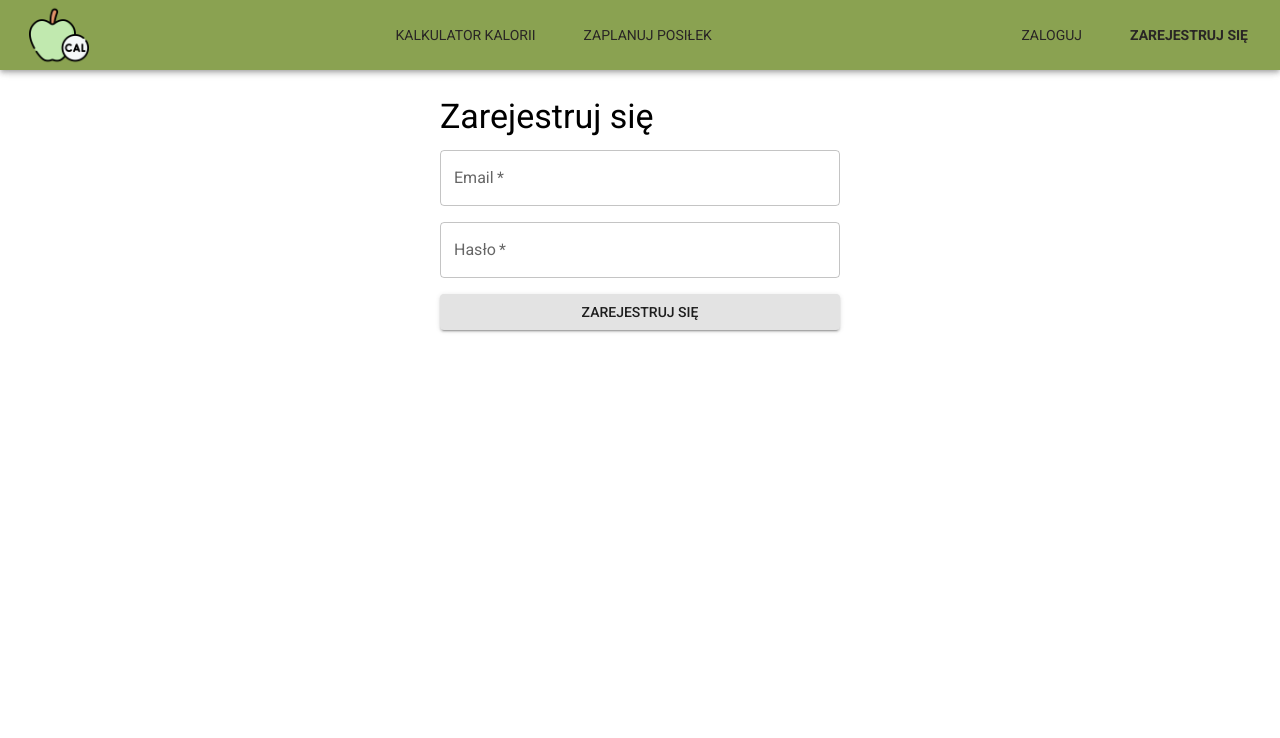
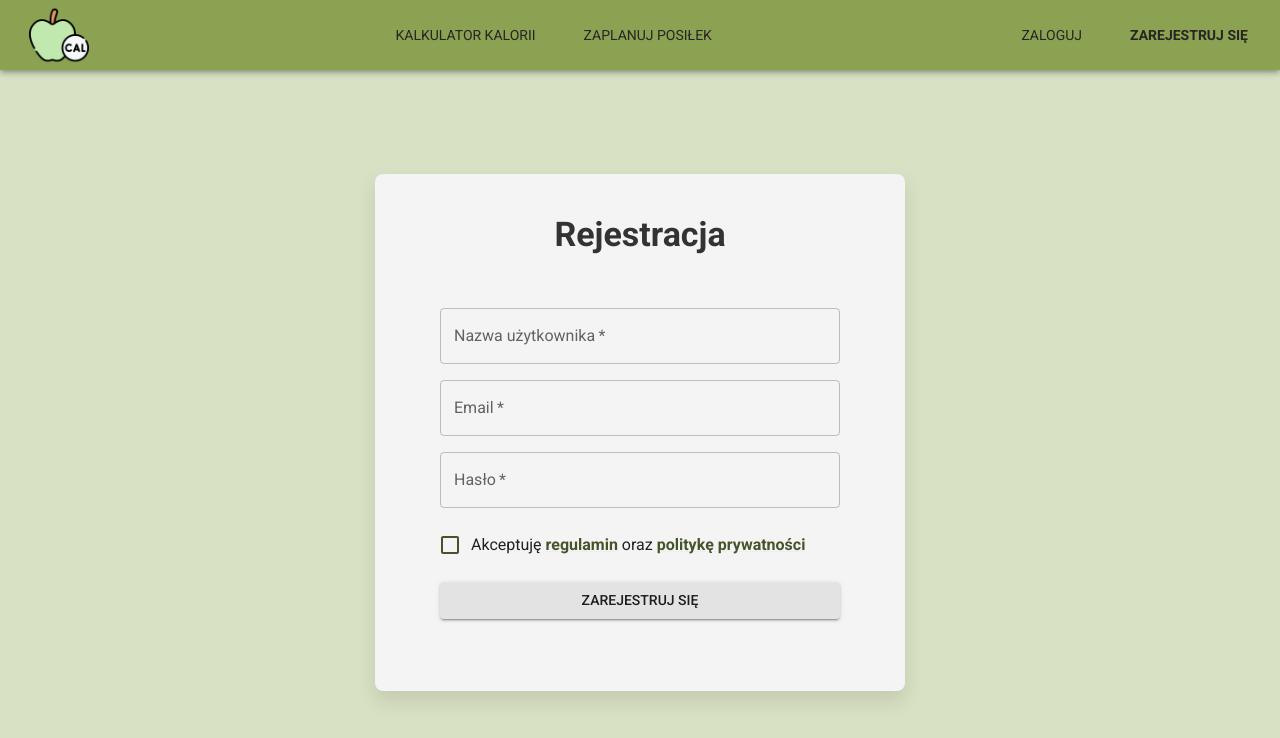
Before and after one commit to FalcO0O/WDAI_Projekt, a React (Create React App) app in the folder app/: page /register in a window 1280 px wide. Shown: the top 738 px of the page. Built offline with nearby package versions, Linux system fonts and the light colour scheme.

Commit message:
finalny wyglad strony rejestracji

```diff
--- a/app/src/MealsDB/MealsHistory.json
+++ b/app/src/MealsDB/MealsHistory.json
@@ -118,5 +118,29 @@
     "carbs": "115.00",
     "fats": "1.50",
     "id": 1738000561160
+  },
+  {
+    "userID": 2,
+    "date": "2025-01-28T14:04:59.414Z",
+    "mealName": "Śniadanie",
+    "productName": "Jabłko",
+    "grams": 50,
+    "calories": "26.00",
+    "proteins": "0.15",
+    "carbs": "7.00",
+    "fats": "0.10",
+    "id": 1738073133598
+  },
+  {
+    "userID": 2,
+    "date": "2025-01-28T14:04:59.414Z",
+    "mealName": "Śniadanie",
+    "productName": "Jabłko",
+    "grams": 50,
+    "calories": "26.00",
+    "proteins": "0.15",
+    "carbs": "7.00",
+    "fats": "0.10",
+    "id": 1738073142462
   }
 ]
--- /dev/null
+++ b/app/src/components/MessageDisplay.tsx
@@ -0,0 +1,27 @@
+// src/components/MessageDisplay.tsx
+import React from "react";
+import { Typography, Box } from "@mui/material";
+
+interface MessageDisplayProps {
+  error: string;
+  message: string;
+}
+
+const MessageDisplay: React.FC<MessageDisplayProps> = ({ error, message }) => {
+  return (
+    <Box sx={{ maxWidth: 400, mx: "auto", mt: 4 }}>
+      {error && (
+        <Typography color="error" mt={2}>
+          {error}
+        </Typography>
+      )}
+      {message && (
+        <Typography color="primary" mt={2}>
+          {message}
+        </Typography>
+      )}
+    </Box>
+  );
+};
+
+export default MessageDisplay;
--- /dev/null
+++ b/app/src/components/RegisterForm.tsx
@@ -0,0 +1,199 @@
+import React, { useState, useEffect } from "react";
+import {
+  Box,
+  TextField,
+  Button,
+  Checkbox,
+  FormControlLabel,
+  Dialog,
+  DialogActions,
+  DialogContent,
+  DialogTitle,
+  Link,
+  Typography,
+} from "@mui/material";
+import axios, { AxiosError } from "axios";
+
+// Definiowanie interfejsu dla danych błędu
+interface ErrorResponse {
+  error: string;
+}
+
+interface RegisterFormProps {
+  setMessage: (message: string) => void;
+  setError: (error: string) => void;
+}
+
+const RegisterForm: React.FC<RegisterFormProps> = ({
+  setMessage,
+  setError,
+}) => {
+  const [email, setEmail] = useState<string>("");
+  const [username, setUsername] = useState<string>(""); // Stan dla nazwy użytkownika
+  const [password, setPassword] = useState<string>(""); // Hasło domyślnie puste
+  const [isAgreed, setIsAgreed] = useState<boolean>(false); // Stan dla checkboxa
+  const [openTerms, setOpenTerms] = useState<boolean>(false); // Stan do regulaminu
+  const [openPrivacy, setOpenPrivacy] = useState<boolean>(false); // Stan do polityki prywatności
+
+  useEffect(() => {
+    const storedEmail = sessionStorage.getItem("email");
+    const storedUsername = sessionStorage.getItem("username");
+
+    if (storedEmail) setEmail(storedEmail);
+    if (storedUsername) setUsername(storedUsername);
+
+    setPassword(""); // Resetujemy hasło, aby nie było zapisane
+  }, []);
+
+  const handleRegister = async (e: React.FormEvent<HTMLFormElement>) => {
+    e.preventDefault();
+
+    if (!isAgreed) {
+      setError("Musisz zaakceptować regulamin i politykę prywatności.");
+      return;
+    }
+
+    try {
+      const response = await axios.post("http://localhost:5000/api/register", {
+        email,
+        username, // Przekazujemy nazwę użytkownika
+        password,
+      });
+
+      setMessage(response.data.message);
+      setEmail("");
+      setUsername("");
+      setPassword("");
+      setError("");
+    } catch (err) {
+      const axiosError = err as AxiosError<ErrorResponse>;
+      setError(
+        axiosError.response?.data.error || "Błąd rejestracji. Spróbuj ponownie."
+      );
+      setMessage("");
+    }
+  };
+
+  const handleClose = () => {
+    setOpenTerms(false);
+    setOpenPrivacy(false);
+  };
+
+  return (
+    <Box
+      component="form"
+      onSubmit={handleRegister}
+      sx={{ maxWidth: 400, mx: "auto", mt: 4 }}
+    >
+      <TextField
+        label="Nazwa użytkownika"
+        variant="outlined"
+        fullWidth
+        value={username}
+        onChange={(e) => {
+          setUsername(e.target.value);
+          sessionStorage.setItem("username", e.target.value); // Zapamiętanie nazwy użytkownika
+        }}
+        required
+        sx={{ mb: 2 }}
+      />
+      <TextField
+        label="Email"
+        variant="outlined"
+        fullWidth
+        value={email}
+        onChange={(e) => {
+          setEmail(e.target.value);
+          sessionStorage.setItem("email", e.target.value); // Zapamiętanie emaila
+        }}
+        required
+        sx={{ mb: 2 }}
+      />
+      <TextField
+        label="Hasło"
+        variant="outlined"
+        type="password"
+        fullWidth
+        value={password}
+        onChange={(e) => setPassword(e.target.value)}
+        required
+        sx={{ mb: 2 }}
+      />
+      <FormControlLabel
+        control={
+          <Checkbox
+            checked={isAgreed}
+            onChange={(e) => setIsAgreed(e.target.checked)}
+            sx={{
+              color: "#47542a",
+              "&.Mui-checked": {
+                color: "#47542a",
+              },
+            }}
+          />
+        }
+        label={
+          <span>
+            Akceptuję{" "}
+            <Link
+              href="#"
+              onClick={() => setOpenTerms(true)}
+              sx={{ color: "#47542a", fontWeight: "bold" }}
+            >
+              regulamin
+            </Link>{" "}
+            oraz{" "}
+            <Link
+              href="#"
+              onClick={() => setOpenPrivacy(true)}
+              sx={{ color: "#47542a", fontWeight: "bold" }}
+            >
+              politykę prywatności
+            </Link>
+          </span>
+        }
+      />
+      <Button
+        type="submit"
+        variant="contained"
+        color="primary"
+        fullWidth
+        sx={{ mt: 2 }}
+      >
+        Zarejestruj się
+      </Button>
+
+      <Dialog open={openTerms} onClose={handleClose}>
+        <DialogTitle>Regulamin</DialogTitle>
+        <DialogContent>
+          <Typography variant="body1">
+            Tutaj wpisz treść regulaminu. Możesz dodać pełną treść regulaminu,
+            aby użytkownik mógł go przeczytać.
+          </Typography>
+        </DialogContent>
+        <DialogActions>
+          <Button onClick={handleClose} color="primary">
+            Zamknij
+          </Button>
+        </DialogActions>
+      </Dialog>
+
+      <Dialog open={openPrivacy} onClose={handleClose}>
+        <DialogTitle>Polityka prywatności</DialogTitle>
+        <DialogContent>
+          <Typography variant="body1">
+            Tutaj wpisz treść polityki prywatności. Możesz dodać pełną treść
+            polityki prywatności, aby użytkownik mógł ją przeczytać.
+          </Typography>
+        </DialogContent>
+        <DialogActions>
+          <Button onClick={handleClose} color="primary">
+            Zamknij
+          </Button>
+        </DialogActions>
+      </Dialog>
+    </Box>
+  );
+};
+
+export default RegisterForm;
--- a/app/src/routes/FutureMealsPlanner.tsx
+++ b/app/src/routes/FutureMealsPlanner.tsx
@@ -26,7 +26,7 @@ function FutureMealsPlanner() {
       <Box
         sx={{
           overflowY: "auto", // Zapewnienie przewijania, jeśli treści będzie za dużo
-          backgroundColor: "#c7d4a9", // Kolor tła
+          backgroundColor: "#d8e1c3", // Kolor tła
         }}
       >
         <Toolbar /> {/* Dodanie Toolbar, aby dodać przestrzeń pod HomeBar */}
--- a/app/src/routes/RegisterPage.tsx
+++ b/app/src/routes/RegisterPage.tsx
@@ -1,88 +1,59 @@
 import React, { useState } from "react";
-import { Box, TextField, Button, Typography, Toolbar } from "@mui/material";
-import axios, { AxiosError } from "axios"; // Importujemy AxiosError
+import { Box, Typography, Toolbar, Paper } from "@mui/material";
 import HomeBar from "../components/HomeBar";
-
-// Definiowanie interfejsu dla danych błędu
-interface ErrorResponse {
-  error: string; // Zakładamy, że błąd będzie w polu 'error'
-}
+import RegisterForm from "../components/RegisterForm";
+import MessageDisplay from "../components/MessageDisplay";
 
 const RegisterPage: React.FC = () => {
-  const [email, setEmail] = useState<string>("");
-  const [password, setPassword] = useState<string>("");
   const [error, setError] = useState<string>("");
   const [message, setMessage] = useState<string>("");
 
-  const handleRegister = async (e: React.FormEvent<HTMLFormElement>) => {
-    e.preventDefault();
+  return (
+    <Box
+      sx={{
+        minHeight: "100vh",
+        minWidth: "100vw",
+        backgroundColor: "#d8e1c3", // Tło strony
+        display: "flex",
+        justifyContent: "center",
+        alignItems: "center",
+      }}
+    >
+      <HomeBar />
+      <Paper
+        sx={{
+          maxWidth: 450,
+          width: "100%",
+          marginTop: "65px",
+          backgroundColor: "#f4f4f4",
+          padding: "40px",
+          borderRadius: "8px", // Zaokrąglone rogi
+          boxShadow: "0px 10px 20px rgba(0, 0, 0, 0.1)", // Cień
+          display: "flex",
+          flexDirection: "column",
+          alignItems: "center",
+          position: "fixed",
+        }}
+      >
+        <Typography
+          variant="h4"
+          gutterBottom
+          sx={{
+            color: "#333", // Kolor nagłówka
+            fontWeight: "600", // Pogrubienie nagłówka
+            textAlign: "center",
+            marginBottom: "20px",
+          }}
+        >
+          Rejestracja
+        </Typography>
 
-    try {
-      const response = await axios.post("http://localhost:5000/api/register", {
-        email,
-        password,
-      });
+        {/* Formularz */}
+        <RegisterForm setMessage={setMessage} setError={setError} />
 
-      setMessage(response.data.message);
-      setEmail("");
-      setPassword("");
-      setError("");
-    } catch (err) {
-      // Rzutowanie błędu na AxiosError
-      const axiosError = err as AxiosError<ErrorResponse>; // Używamy naszego interfejsu ErrorResponse
-      setError(
-        axiosError.response?.data?.error ||
-          "Błąd rejestracji. Spróbuj ponownie."
-      );
-      setMessage("");
-    }
-  };
-
-  return (
-    <Box>
-      <HomeBar />
-      <Toolbar /> {/* Dodanie Toolbar, aby dodać przestrzeń pod HomeBar */}
-      <Box
-        component="form"
-        onSubmit={handleRegister}
-        sx={{ maxWidth: 400, mx: "auto", mt: 4 }}
-      >
-        <Typography variant="h4" gutterBottom>
-          Zarejestruj się
-        </Typography>
-        <TextField
-          label="Email"
-          variant="outlined"
-          fullWidth
-          value={email}
-          onChange={(e) => setEmail(e.target.value)}
-          required
-          sx={{ mb: 2 }}
-        />
-        <TextField
-          label="Hasło"
-          variant="outlined"
-          type="password"
-          fullWidth
-          value={password}
-          onChange={(e) => setPassword(e.target.value)}
-          required
-          sx={{ mb: 2 }}
-        />
-        <Button type="submit" variant="contained" color="primary" fullWidth>
-          Zarejestruj się
-        </Button>
-        {error && (
-          <Typography color="error" mt={2}>
-            {error}
-          </Typography>
-        )}
-        {message && (
-          <Typography color="primary" mt={2}>
-            {message}
-          </Typography>
-        )}
-      </Box>
+        {/* Wyświetlanie błędów i komunikatów */}
+        <MessageDisplay error={error} message={message} />
+      </Paper>
     </Box>
   );
 };
```
